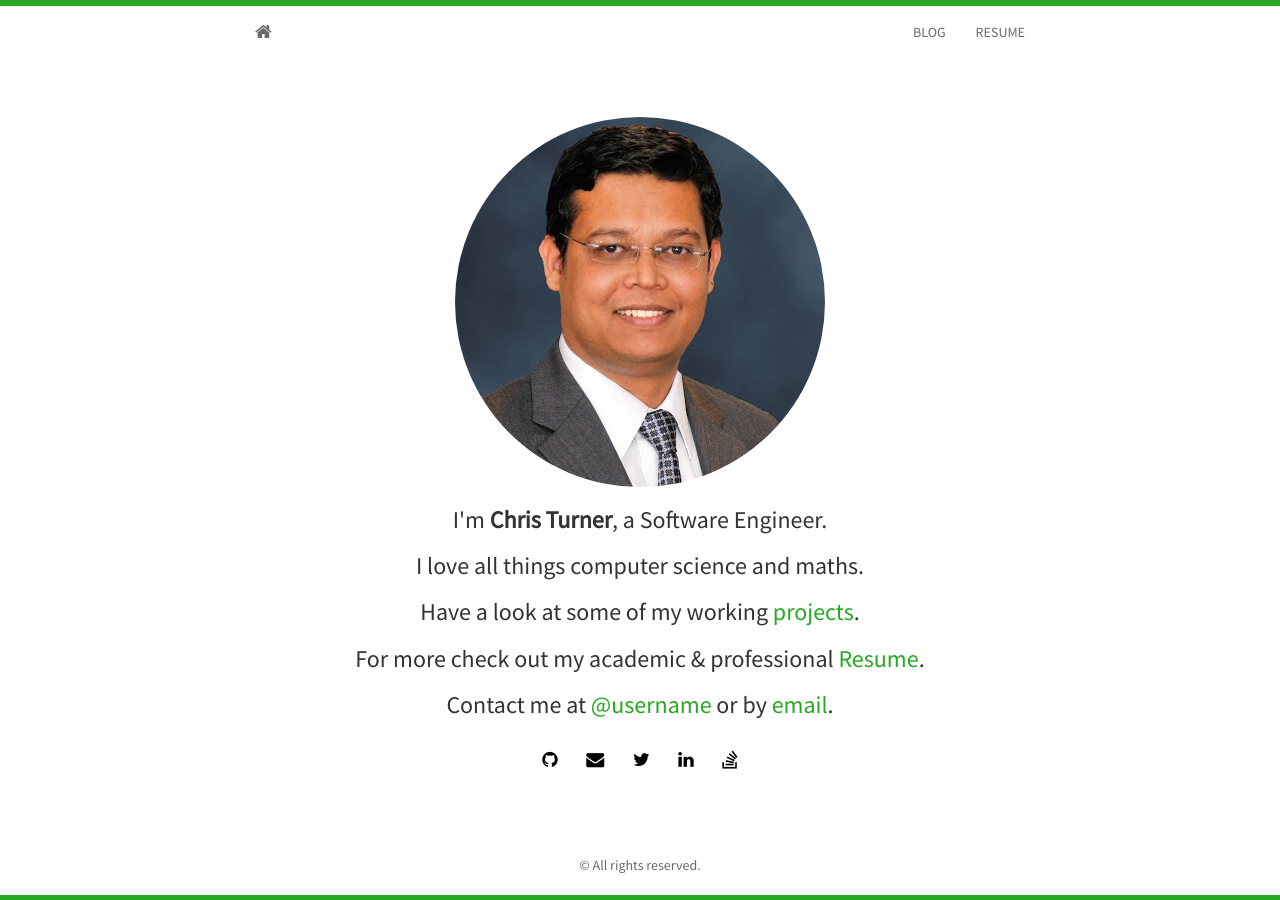
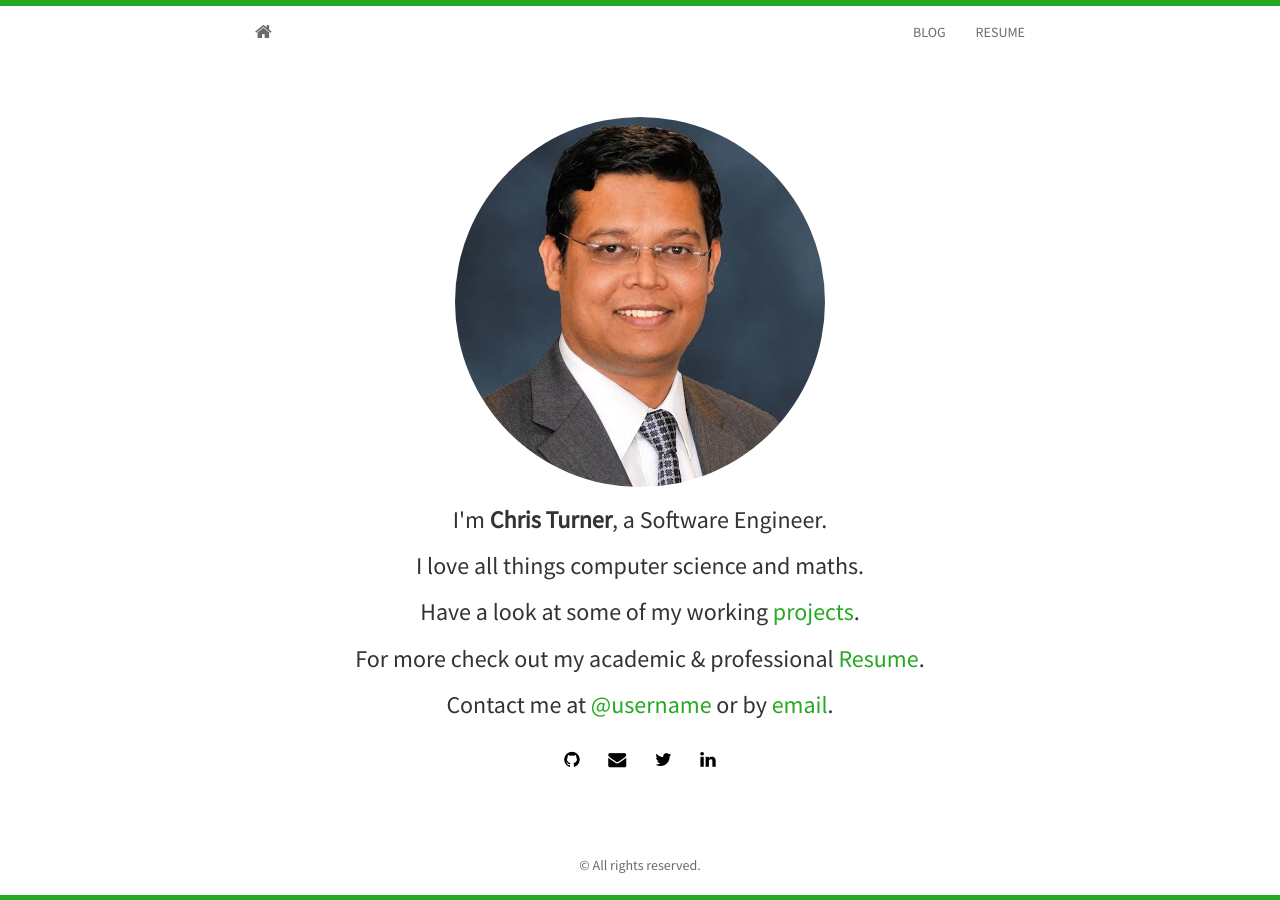
Before and after one commit to jekyllt/sustain, a Jekyll site: the page built from index.html, in a window 1280 px wide. Built offline with Jekyll 4.4.1, drawn with Linux system fonts in a browser that asks for light colours; nearby versions of some CDN libraries; the list of posts is cut into pages by our own code.

Commit message:
Removed stack overflow

```diff
--- a/_includes/social.html
+++ b/_includes/social.html
@@ -13,8 +13,5 @@
     {% if site.linkedin %}
 	  <a href="http://linkedin.com/in/{{ site.linkedin }}"><i class="fa fa-linkedin"></i></a>
     {% endif %}
-    {% if site.stackoverflow %}
-	  <a href="http://stackoverflow.com/{{ site.stackoverflow }}"><i class="fa fa-stack-overflow"></i></a>
-    {% endif %}
 	</h4>
 </div>
```
